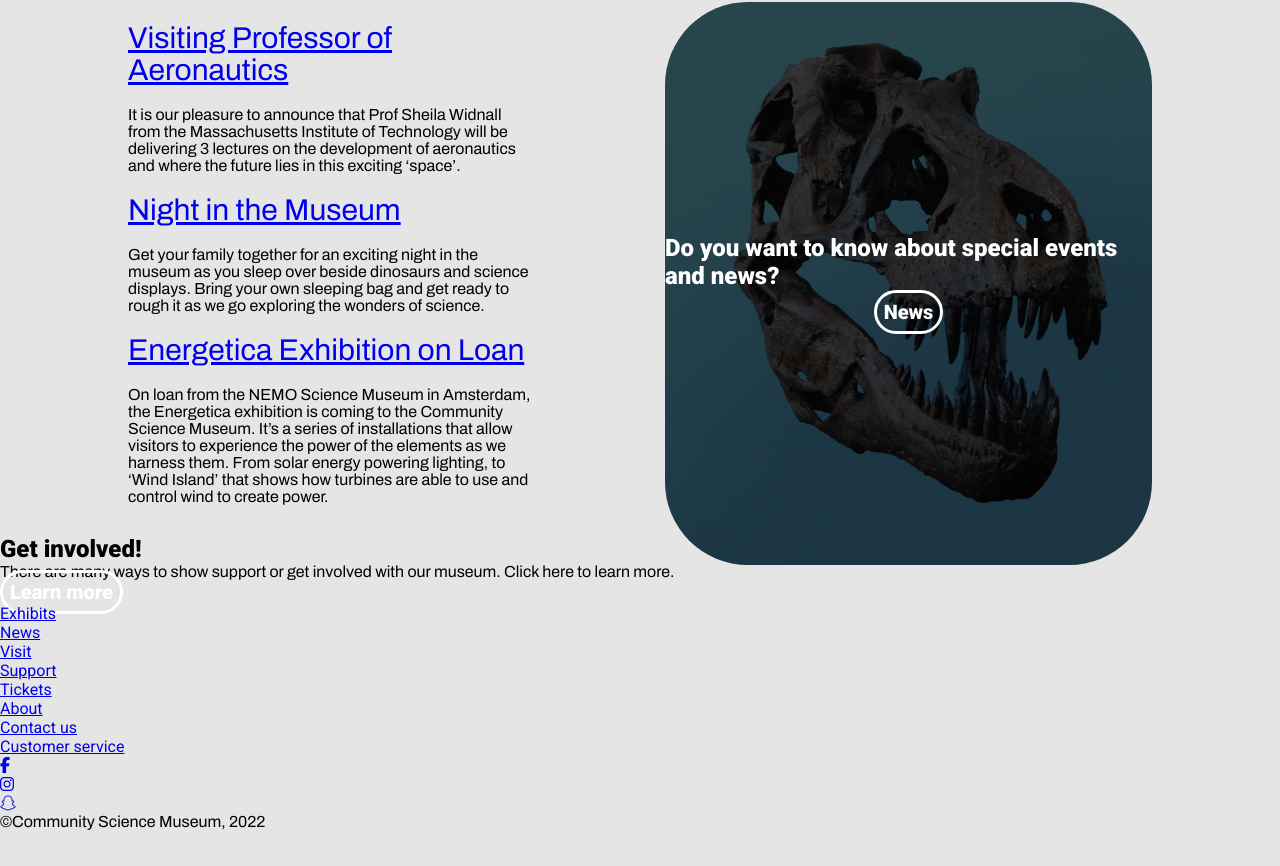
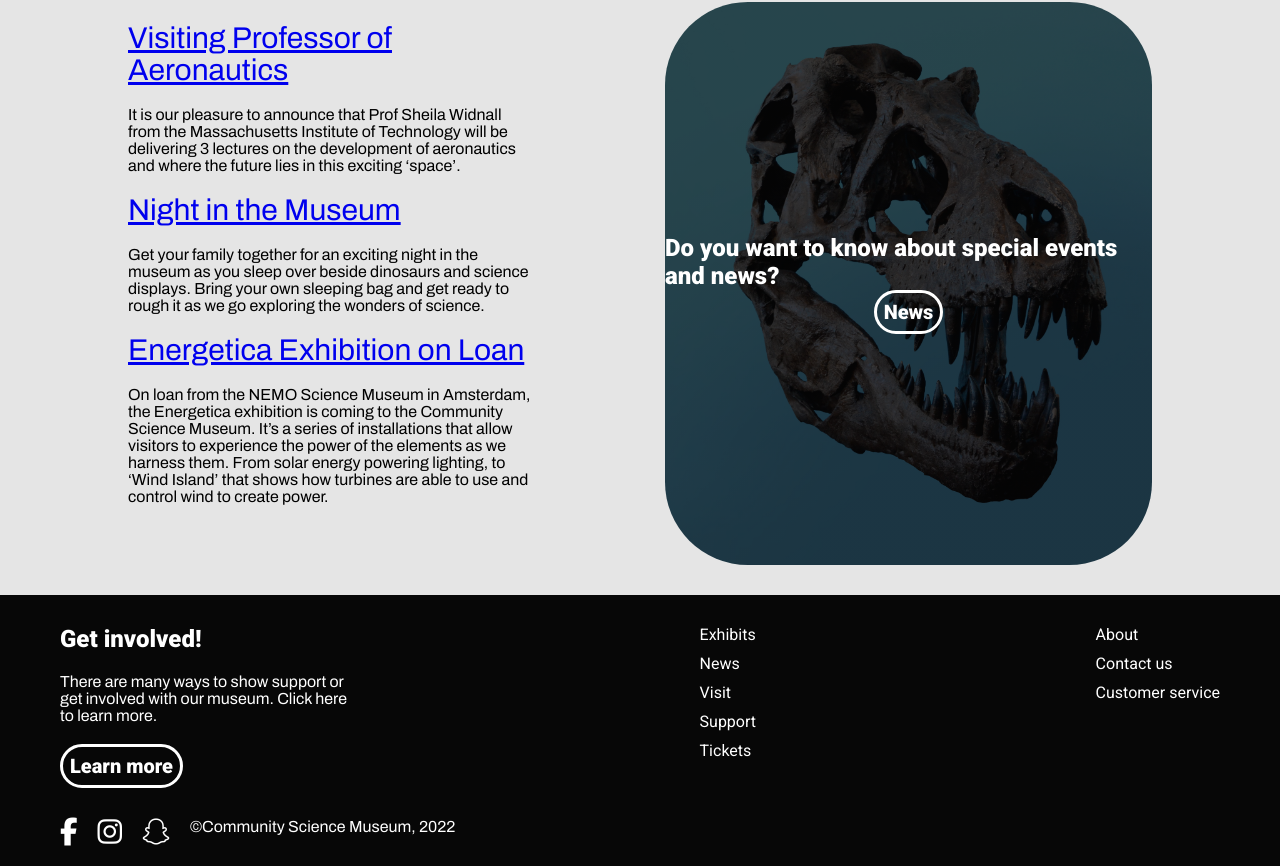
Before and after one commit to BishopWeyland/Community-Science-Museum, a plain HTML site: page HTML/index.html in a window 1280 px wide. Shown: the part 3059-3925 px from the top of the page. Before the commit the page ends 3889 px from the top, so only its background shows below. Drawn offline with Linux system fonts and the light colour scheme.

Commit message:
progress on nav css

```diff
--- a/HTML/index.html
+++ b/HTML/index.html
@@ -207,6 +207,7 @@
       </div>
     </main>
     <footer>
+      <div class="footer_top">
         <div class="footer_info">
           <h2>Get involved!</h2>
           <p>
@@ -231,6 +232,8 @@
             <li><a href="#">Customer service</a></li>
           </ul>
         </div>
+      </div>
+      <div class="footer_bottom">
         <div class="social_media_icons">
           <ul>
             <li>
@@ -243,8 +246,10 @@
               <a href="#"><i class="fa-brands fa-snapchat"></i></a>
             </li>
           </ul>
+        </div>
         <div class="copyright"><p>©Community Science Museum, 2022</p></div>
       </div>
     </footer>
   </body>
 </html>
+<div class="footer_bottom"></div>
--- a/HTML/style.css
+++ b/HTML/style.css
@@ -360,3 +360,62 @@ h1 {
 .news_img h2 {
   color: white;
 }
+
+footer {
+  background-color: #070707;
+  margin-top: 60px;
+}
+
+footer a {
+  color: white;
+  text-decoration: none;
+}
+
+footer p {
+  color: white;
+}
+
+footer h2 {
+  color: white;
+}
+
+.footer_top {
+  display: flex;
+  justify-content: space-between;
+  padding: 30px 60px 20px 60px;
+}
+
+.footer_info {
+  max-width: 300px;
+}
+
+.footer_info p {
+  margin: 20px 0px 30px;
+}
+
+.footer_nav li {
+  margin-bottom: 10px;
+}
+
+.footer_aditional_info li {
+  margin-bottom: 10px;
+}
+
+.footer_bottom {
+  display: flex;
+  padding-left: 60px;
+}
+
+.social_media_icons ul {
+  display: flex;
+  margin: 20px 0px;
+}
+
+.social_media_icons i {
+  margin-right: 20px;
+  font-size: 28px;
+}
+
+.copyright {
+  margin: 20px 0px;
+}
```
Lines whose indentation alone changed are shown as unchanged.
